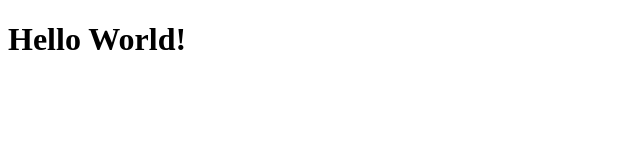
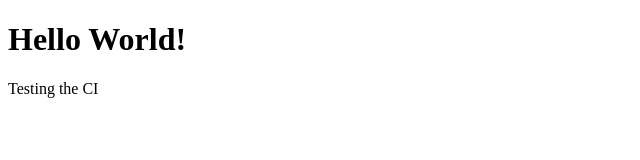
Before and after one commit to carlmunn/netlify-test, a plain HTML site: page index.html in a window 1280 px wide. Shown: the whole page, without its empty margins (0-640 px from the left). Drawn offline with Linux system fonts and the light colour scheme.

Commit message:
Small modificaiton

```diff
--- a/index.html
+++ b/index.html
@@ -5,5 +5,6 @@
 </head>
 <body>
   <h1>Hello World!</h1>
+  <p>Testing the CI</p>
 </body>
 </html>
```
